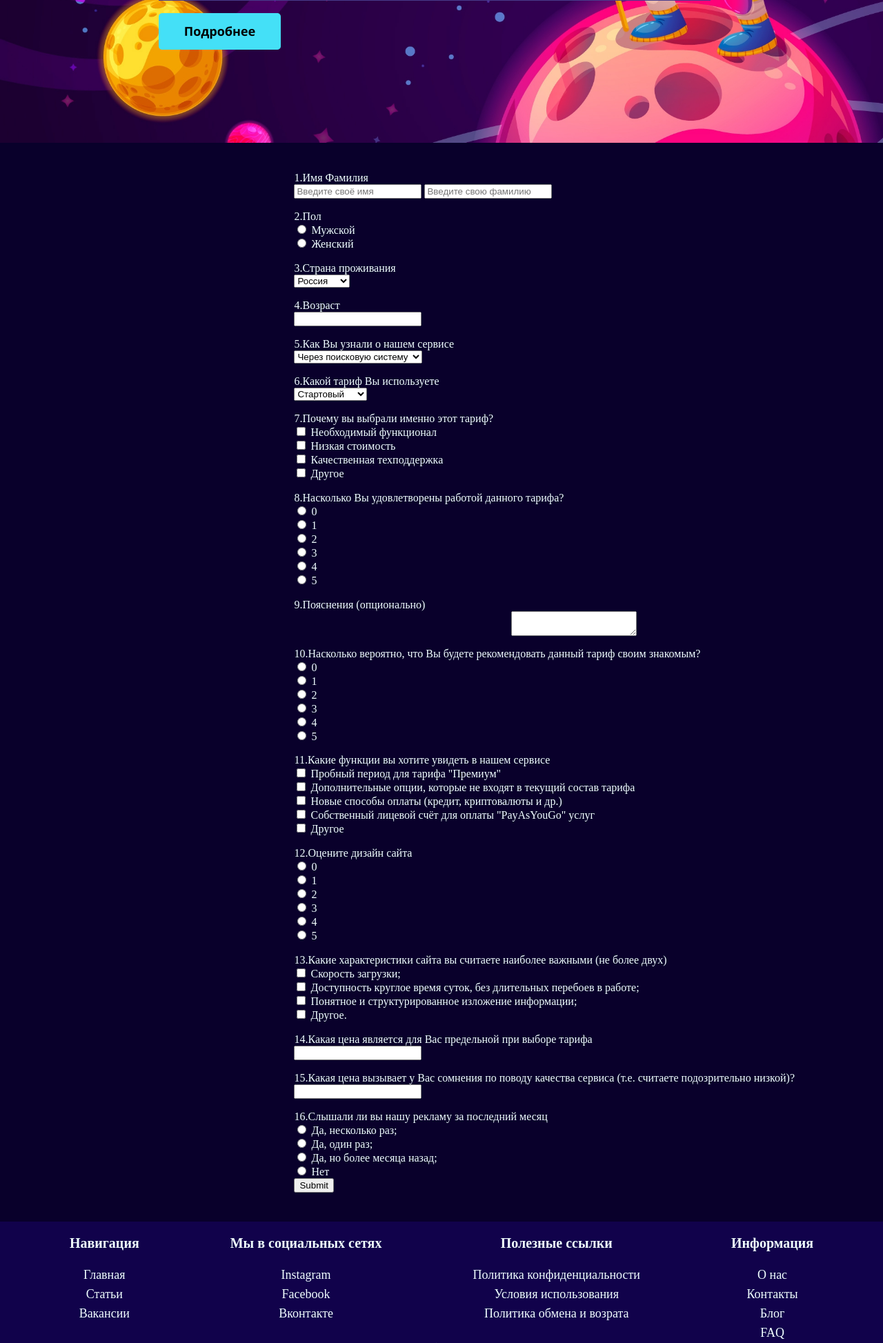
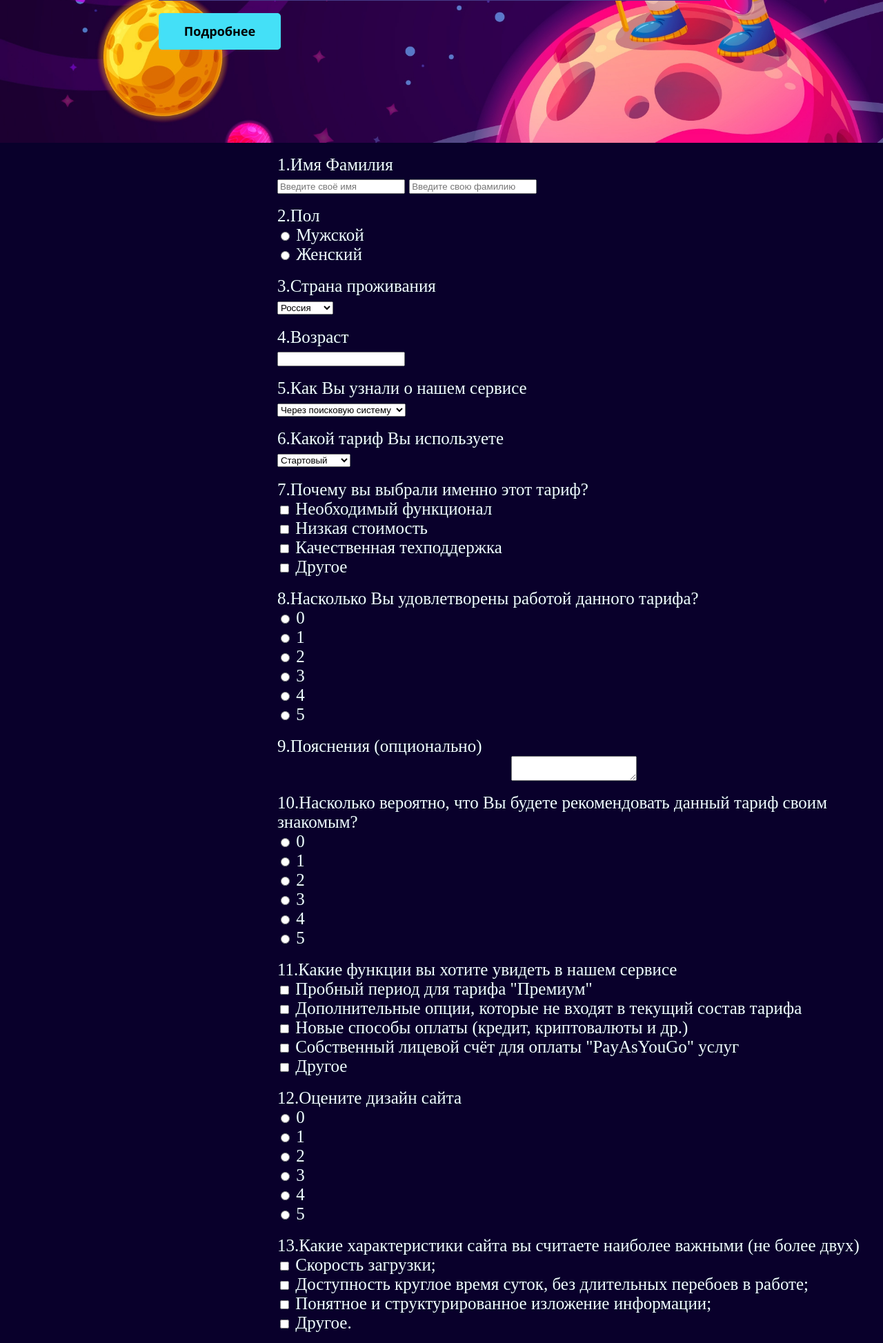
Before and after one commit to Warh40k/itmu-website, a PHP site: page /survey.html in a window 1280 px wide; the page is wider, and only the part inside the window is pictured. Shown: the part 593-2540 px from the top of that part at 69% size. Run offline with PHP 8.4, Linux system fonts and the light colour scheme.

Commit message:
increased form font size

```diff
--- a/css/styles.css
+++ b/css/styles.css
@@ -183,3 +183,7 @@ body {
     margin:0;
     padding:0;
 }
+#forma {
+    font-size: 25px;
+    padding: 0;
+}
--- a/survey.html
+++ b/survey.html
@@ -28,7 +28,7 @@
         </div>
     </div>
     <div>
-        <form action="form.php" method="POST" enctype="multipart/form-data" onsubmit='return checkIt();'>
+        <form id="forma" action="form.php" method="POST" enctype="multipart/form-data" onsubmit='return checkIt();'>
             <div>
                 <label>1.Имя Фамилия</label>
                 <input type="text" name="firstname" placeholder="Введите своё имя">
```
